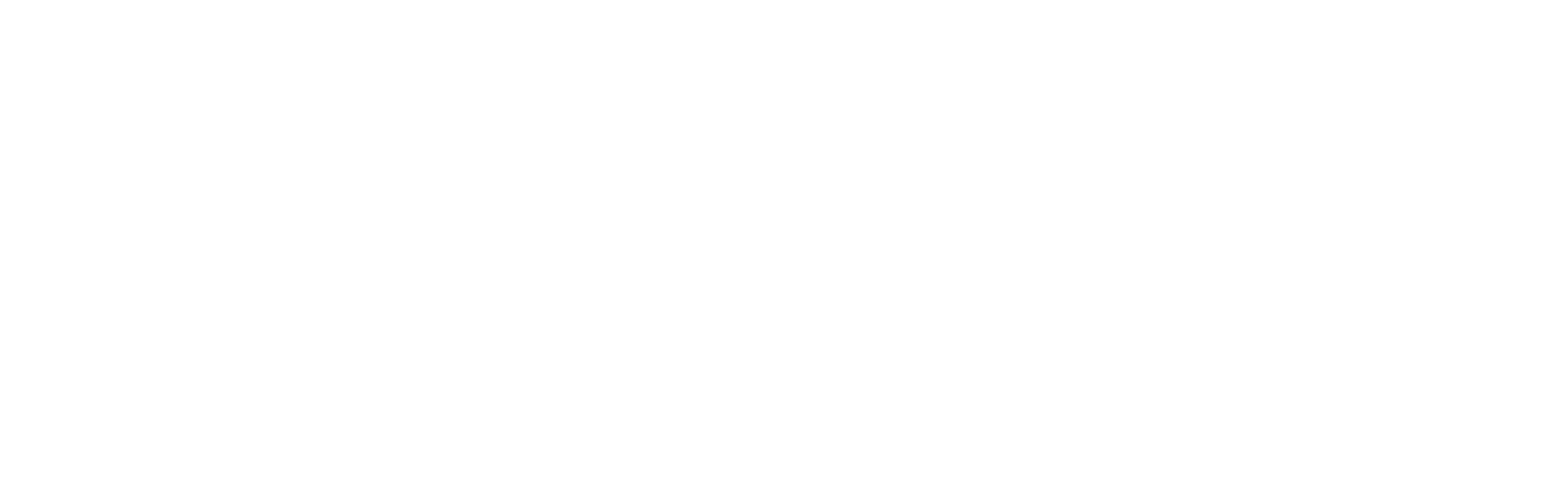
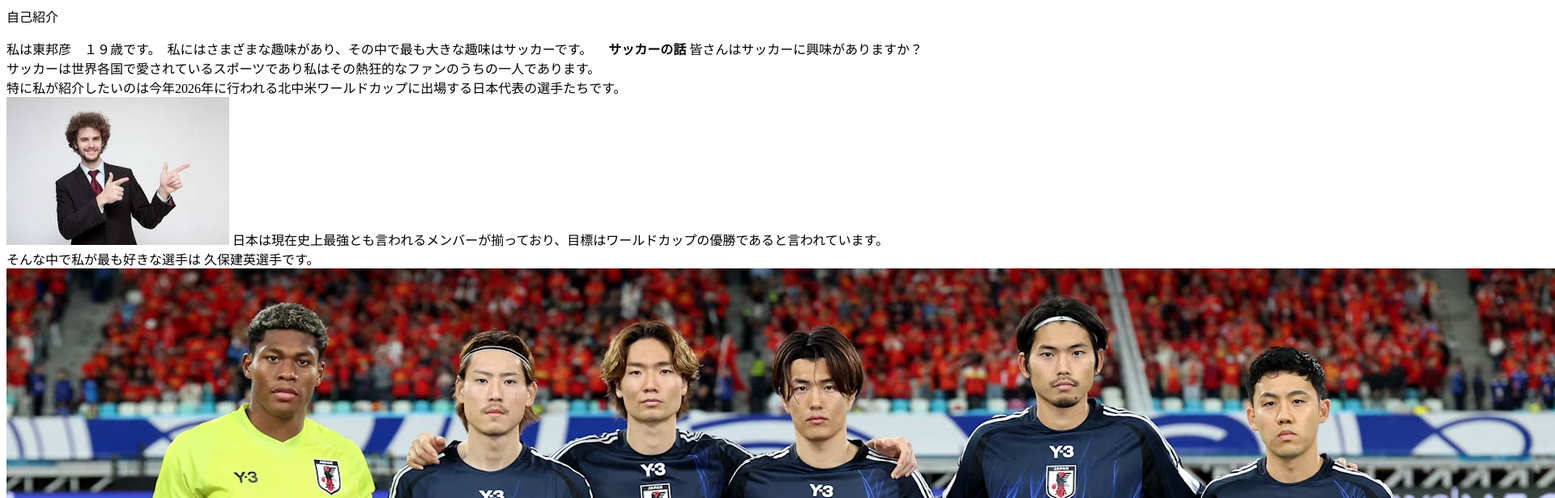
Before and after one commit to xgqrkcbhk2-jpg/ghgy.github.io, a plain HTML site: page index.html in a window 1280 px wide. Shown: the top 616 px of the page at 81% size, 1920 px wide, since content can reach past the window. Drawn offline with Linux system fonts and the light colour scheme.

Commit message:
Update index.html

```diff
--- a/index.html
+++ b/index.html
@@ -5,5 +5,28 @@
 <title>サンプル</title>
 </head>
 <body>
+
+<hl>
+自己紹介
+</hl>
+
+<p>
+私は東邦彦　１９歳です。　私にはさまざまな趣味があり、その中で最も大きな趣味はサッカーです。
+
+<b>　サッカーの話</b>
+
+皆さんはサッカーに興味がありますか？<br>
+サッカーは世界各国で愛されているスポーツであり私はその熱狂的なファンのうちの一人であります。<br>
+特に私が紹介したいのは今年2026年に行われる北中米ワールドカップに出場する日本代表の選手たちです。<br>
+
+<img src="images.jpeg" alt="フリー素材の外国人">
+
+日本は現在史上最強とも言われるメンバーが揃っており、目標はワールドカップの優勝であると言われています。<br>
+そんな中で私が最も好きな選手は<span style=“font-size:120%”>
+<span style=“blue;”>久保建英選手</span></<span>です。<br>
+
+<img src="rmrng81pqhf2khn89osq.avif" alt="サッカー日本代表の写真">
+
+
 </body>
 </html>
```
